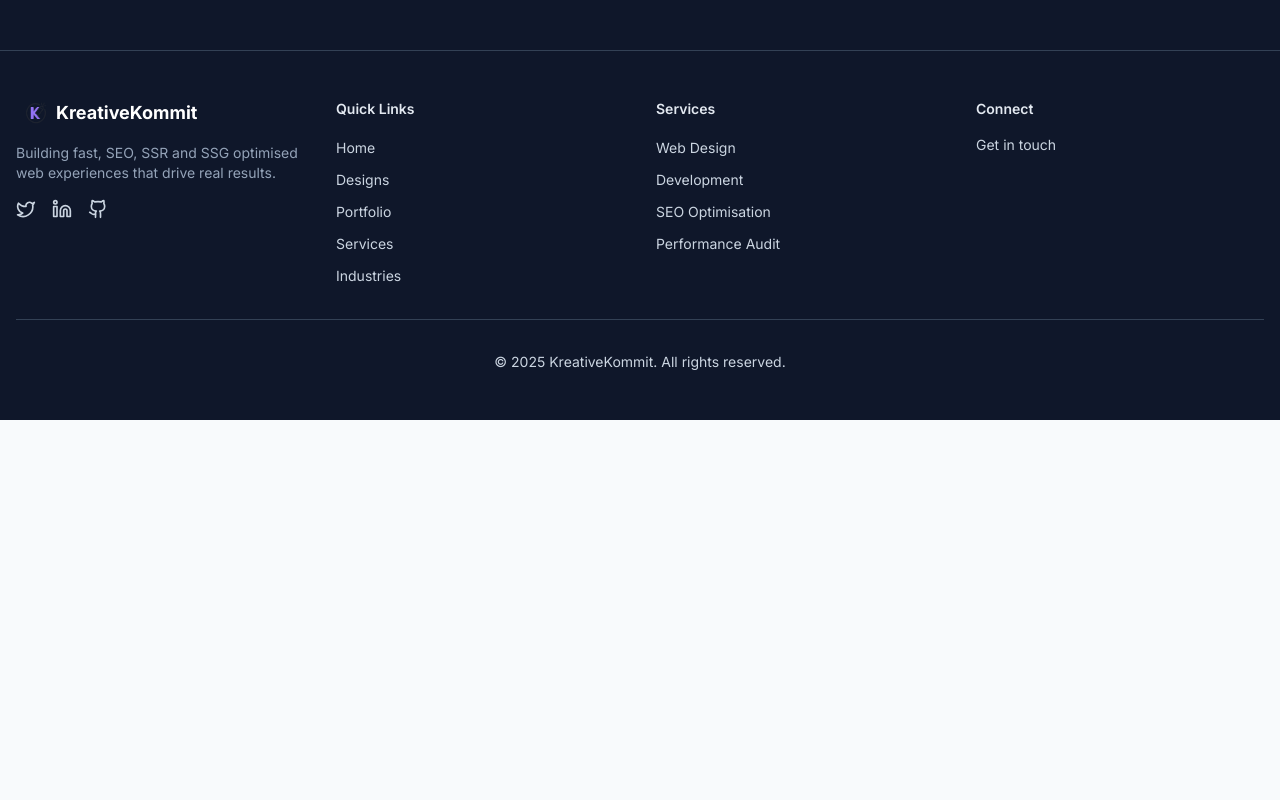
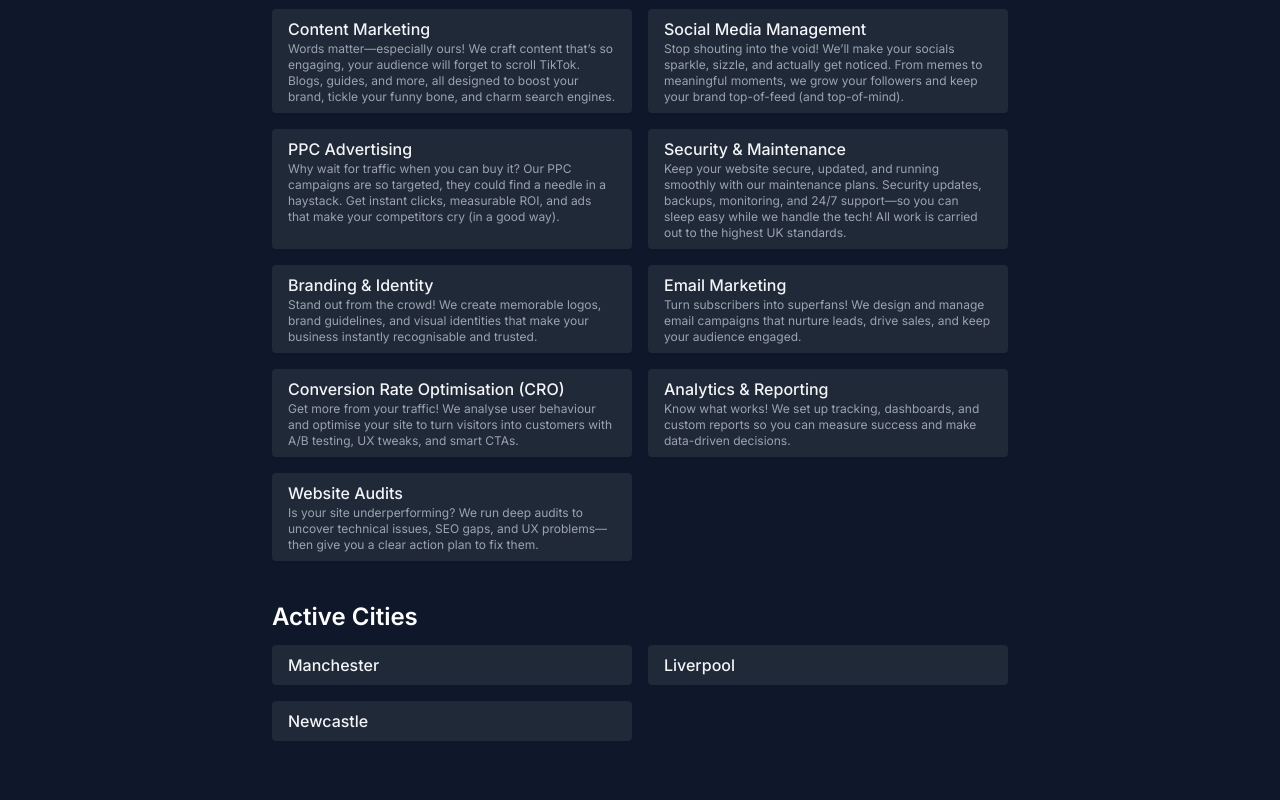
Before and after one commit to Moazzam9/Kreative-Kommit.co, a Next.js app: page /industries/architecture in a window 1280 px wide. Shown: the part 380-1180 px from the top of the page. Before the commit the page ends 800 px from the top, so only its background shows below. Built offline with nearby package versions, Linux system fonts and the light colour scheme.

Commit message:
feat: add relevant services and active cities sections to industry page

```diff
--- a/app/industries/[slug]/page.tsx
+++ b/app/industries/[slug]/page.tsx
@@ -7,6 +7,8 @@ export async function generateStaticParams() {
 import { industries, Industry } from '@/app/data/industries/industries';
 import { notFound } from 'next/navigation';
 import type { Metadata } from 'next';
+import { services as allServices, Service } from '@/app/data/services/services';
+import { cityFacts } from '@/app/data/cities/facts';
 
 
 export async function generateMetadata({ params }: { params: Promise<{ slug: string }> }): Promise<Metadata> {
@@ -82,6 +84,35 @@ export default async function IndustryPage({ params }: { params: Promise<{ slug:
       <h1 className="text-4xl font-bold tracking-tight text-black dark:text-white mb-4">{industry.name} Industry Services</h1>
       <p className="mt-2 text-lg text-gray-700 dark:text-gray-300 mb-8">{seo?.description || ''}</p>
 
+      {/* Relevant Services Section */}
+      <section className="mb-10">
+        <h2 className="text-2xl font-semibold text-primary mb-3">Relevant Services</h2>
+        <ul className="grid grid-cols-1 sm:grid-cols-2 gap-4">
+          {allServices.filter((service: Service) => service.industries?.includes(industry.slug)).map((service: Service) => (
+            <li key={service.slug} className="bg-gray-100 dark:bg-gray-800 rounded px-4 py-2 shadow-sm text-gray-900 dark:text-gray-100">
+              <a href={`/services/${service.slug}`} className="hover:underline text-primary font-medium">{service.name}</a>
+              <div className="text-xs text-gray-600 dark:text-gray-400">{service.description}</div>
+            </li>
+          ))}
+        </ul>
+      </section>
+
+      {/* Active Cities Section */}
+      <section className="mb-10">
+        <h2 className="text-2xl font-semibold text-primary mb-3">Active Cities</h2>
+        <ul className="grid grid-cols-1 sm:grid-cols-2 gap-4">
+          {cityFacts.filter(city =>
+            allServices.some(service =>
+              service.industries?.includes(industry.slug) && service.cityDescriptions && Object.keys(service.cityDescriptions).includes(city.slug)
+            )
+          ).map(city => (
+            <li key={city.slug} className="bg-gray-100 dark:bg-gray-800 rounded px-4 py-2 shadow-sm text-gray-900 dark:text-gray-100">
+              <a href={`/cities/${city.slug}`} className="hover:underline text-primary font-medium">{city.name}</a>
+            </li>
+          ))}
+        </ul>
+      </section>
+
       {services && (
         <section className="mb-10">
           <h2 className="text-2xl font-semibold text-primary mb-3">Services</h2>
```
